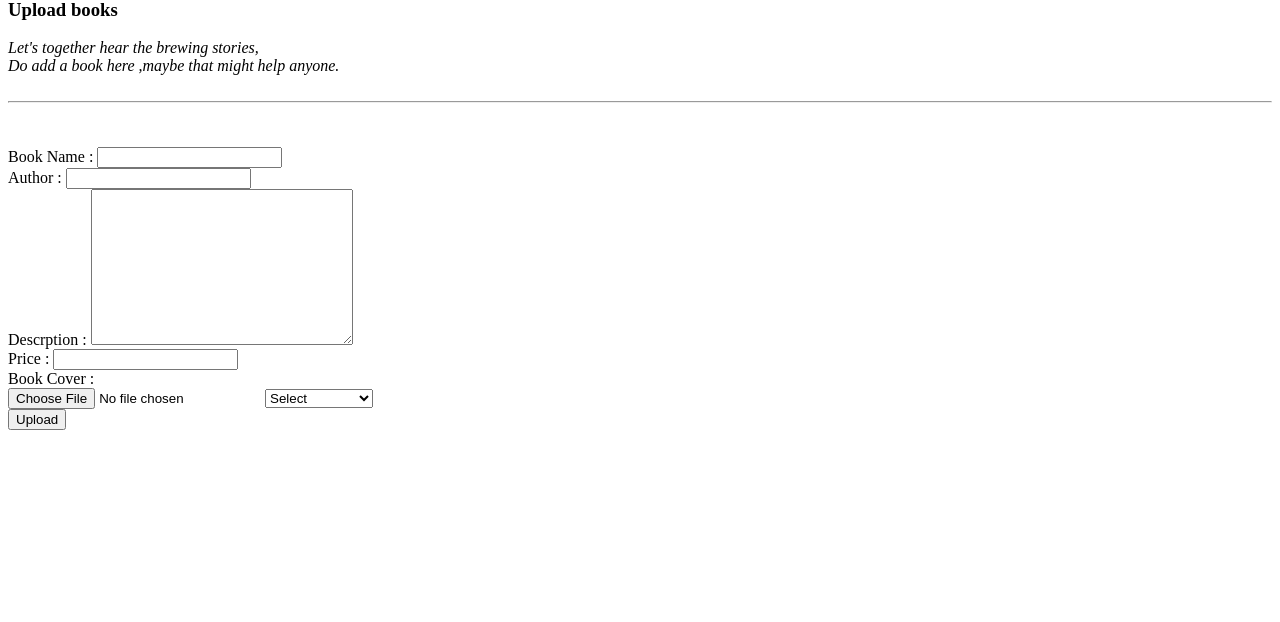
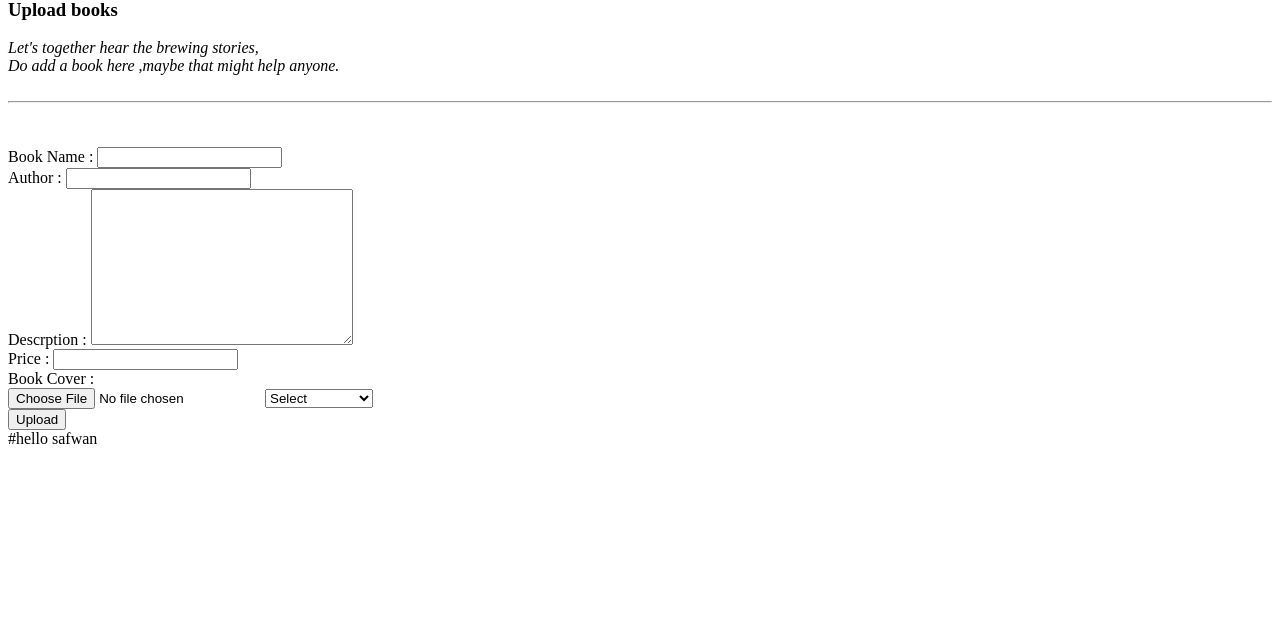
Before and after one commit to safwan027/new-one, a Django app: page /addbook/ in a window 1280 px wide. Shown: the part 20-642 px from the top of the page. Run offline with Django 5.2, Linux system fonts and the light colour scheme; a user stored in the database is signed in.

Commit message:
2nd commit

```diff
--- a/book_project/book_app/templates/add_book.html
+++ b/book_project/book_app/templates/add_book.html
@@ -47,3 +47,5 @@
     </form>
 </body>
 </html>
+
+#hello safwan
```
